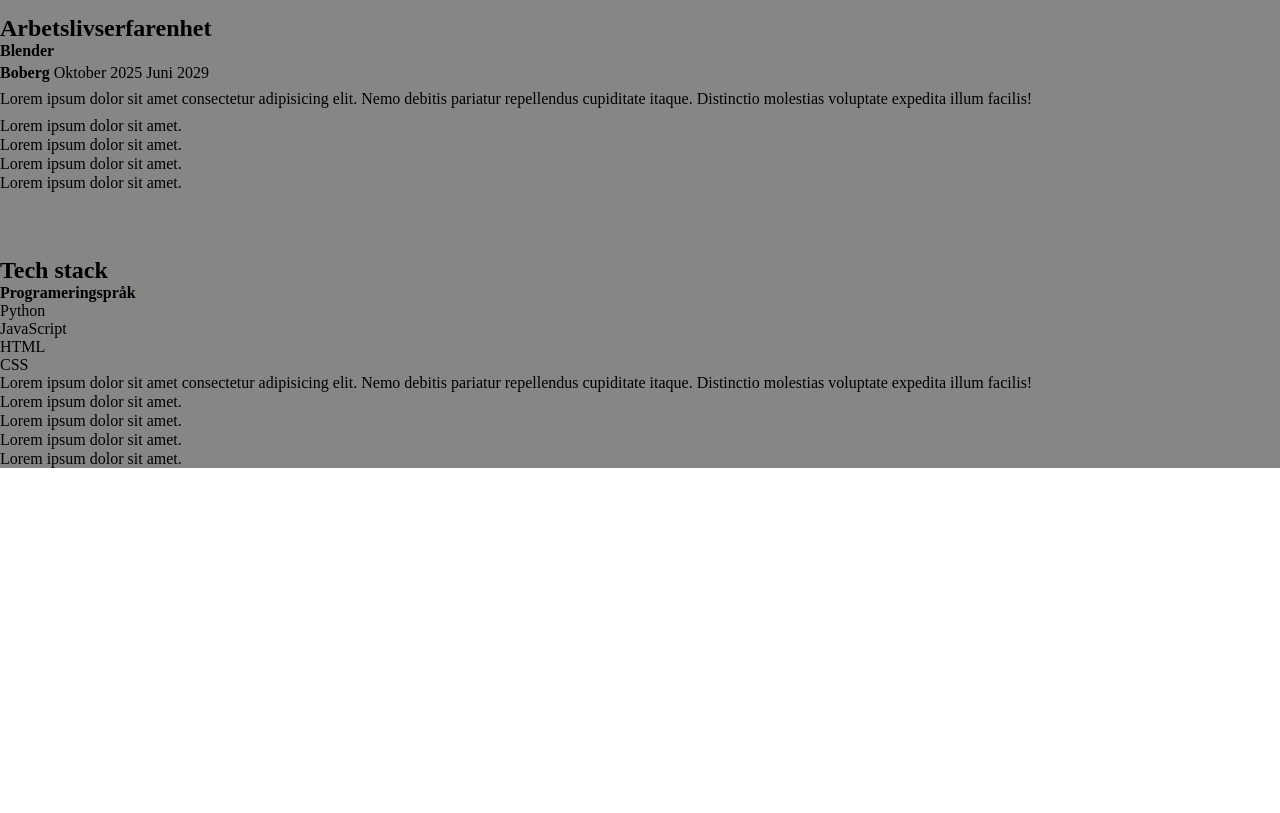
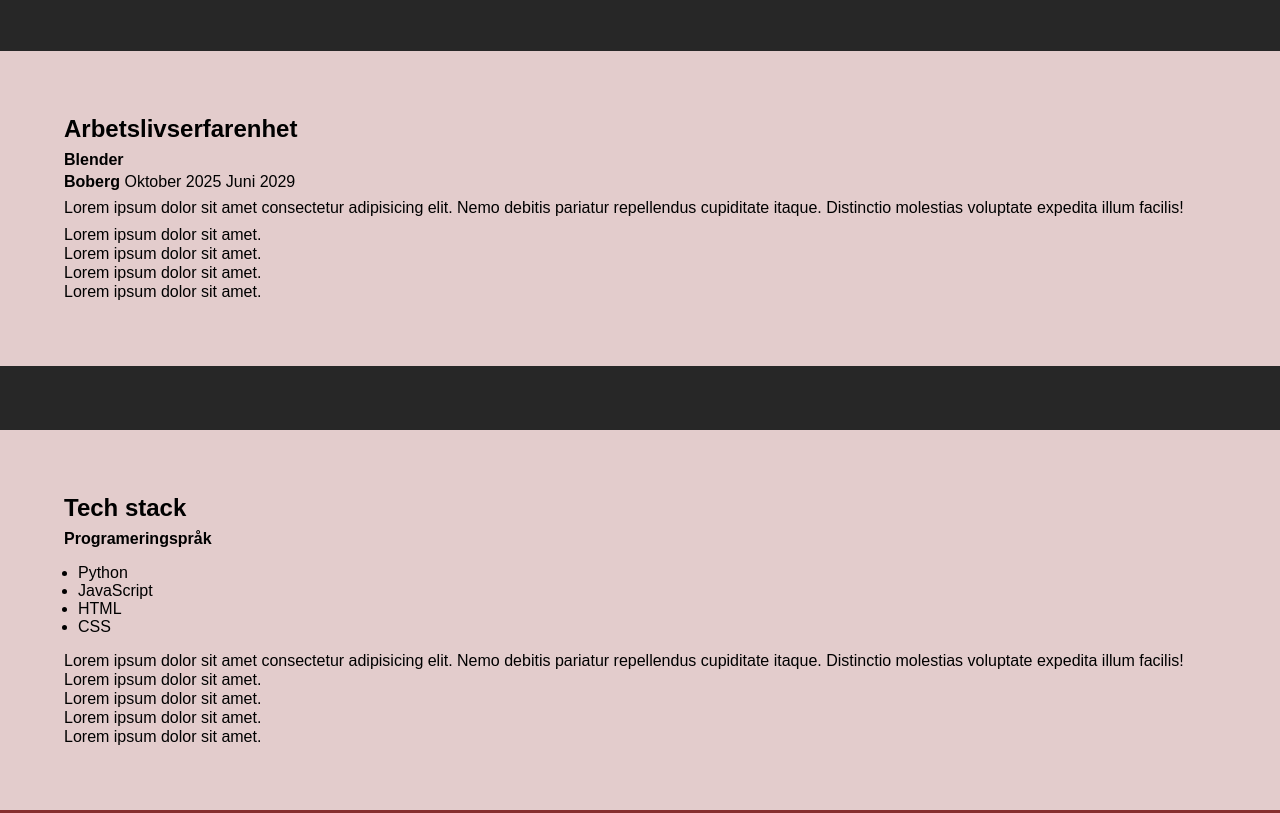
Before and after one commit to Nilsschaur/webbutveckling-1, a plain HTML site: page CV/index.html in a window 1280 px wide. Shown: the part 660-1473 px from the top of the page. Before the commit the page ends 1146 px from the top, so only its background shows below. Drawn offline with Linux system fonts and the light colour scheme.

Commit message:
[Add] CSS finished

```diff
--- a/CV/index.html
+++ b/CV/index.html
@@ -5,91 +5,8 @@
     <meta name="viewport" content="width=device-width, initial-scale=1.0">
     <title>CV</title>
 
+    <link rel="stylesheet" href="./style.css"/>
 
-    <style>
-        * {
-            padding: 0;
-            margin: 0
-        }
-
-        .nav-header {
-            background-color:rgb(135, 47, 47);
-            padding: 16px;
-        }
-
-        .nav-ul {
-            list-style: none;
-            display: flex;
-            gap: 32px;
-            justify-content: space-evenly;
-            max-width: 700px;
-            margin: auto
-        }
-
-        a {
-            text-decoration: none;
-            color: #fff;
-            font-family: arial, helvetica, sans-serif;
-        }
-        a:hover{
-            transition: all 0.5s ease-in-out;
-            text-decoration: none;
-            color: #f7f7f7;
-            font-family: Arial, Helvetica, sans-serif;
-        }
-        a:hover {
-            transition: all 0.2s ease-in-out;
-            color: #000;
-            text-decoration: underline;
-        }
-        main{
-            background-color: rgb(136, 133, 133);
-            display:flex;
-            flex-direction: column;
-            gap: 4rem;
-        }
-
-        .about-me {
-            font-family: Arial, Helvetica, sans-serif;
-            display: flex;
-            flex-direction: column;
-            gap: 8px;
-            background-color: #e3cccc;
-            padding: 4rem;
-        }
-
-        .education {
-            font-family: Arial, Helvetica, sans-serif;
-            display: flex;
-            flex-direction: column;
-            gap: 8px;
-            background-color: #e3cccc;
-            padding: 4rem;
-        }
-
-        article {
-            display: flex;
-            flex-direction: column;
-            gap: 8px;
-        }
-
-        .article-header {
-            display: flex;
-            flex-direction: column;
-            gap: 4px;
-        }
-
-        ol {
-            list-style: none;
-            line-height: 1.2rem;
-        }
-
-        .p-header {
-
-        }
-
-
-    </style>
 </head>
 <body>
     <header class="nav-header">
@@ -136,7 +53,7 @@
             </article>
         </section>
 
-        <section>
+        <section class="work" id="work">
             <h2>Arbetslivserfarenhet</h2>
 
             <article>
@@ -161,12 +78,13 @@
 
             </article>
         </section>
-        <section>
+
+        <section class="tech-stack" id="tech-stack">
             <h2>Tech stack</h2>
+
             <div>
-
                  <h4>Programeringspråk</h4>
-                 <ul>
+                 <ul class="tech-stack-ul">
                     <li>Python</li>
                     <li>JavaScript</li>
                     <li>HTML</li>
--- /dev/null
+++ b/CV/style.css
@@ -0,0 +1,112 @@
+* {
+            padding: 0;
+            margin: 0
+        }
+
+        .nav-header {
+            background-color:rgb(135, 47, 47);
+            padding: 16px;
+        }
+
+        .nav-ul {
+            list-style: none;
+            display: flex;
+            gap: 32px;
+            justify-content: space-evenly;
+            max-width: 700px;
+            margin: auto
+        }
+
+        a {
+            text-decoration: none;
+            color: #fff;
+            font-family: arial, helvetica, sans-serif;
+        }
+        a:hover{
+            transition: all 0.5s ease-in-out;
+            text-decoration: none;
+            color: #f7f7f7;
+            font-family: Arial, Helvetica, sans-serif;
+        }
+        a:hover {
+            transition: all 0.2s ease-in-out;
+            color: #000;
+            text-decoration: underline;
+        }
+        main{
+            background-color: rgb(39, 39, 39);
+            display:flex;
+            flex-direction: column;
+            gap: 4rem;
+        }
+
+        .about-me {
+            font-family: Arial, Helvetica, sans-serif;
+            display: flex;
+            flex-direction: column;
+            gap: 8px;
+            background-color: #e3cccc;
+            padding: 4rem;
+        }
+
+        .education {
+            font-family: Arial, Helvetica, sans-serif;
+            display: flex;
+            flex-direction: column;
+            gap: 8px;
+            background-color: #e3cccc;
+            padding: 4rem;
+        }
+
+        article {
+            display: flex;
+            flex-direction: column;
+            gap: 8px;
+        }
+
+        .article-header {
+            display: flex;
+            flex-direction: column;
+            gap: 4px;
+        }
+
+        ol {
+            list-style: none;
+            line-height: 1.2rem;
+        }
+
+        .p-header {
+            display: flex;
+            flex-direction: column;
+        }
+
+        .work {
+            font-family: Arial, Helvetica, sans-serif;
+            display: flex;
+            flex-direction: column;
+            gap: 8px;
+            background-color: #e3cccc;
+            padding: 4rem;
+        }
+
+        .tech-stack {
+            font-family: Arial, Helvetica, sans-serif;
+            display: flex;
+            flex-direction: column;
+            gap: 8px;
+            background-color: #e3cccc;
+            padding: 4rem;
+        }
+
+        .tech-stack-ul{
+            padding: 16px 14px;
+        }
+
+        footer {
+            background-color: rgb(135, 47, 47);
+            padding: 64px;
+            display: flex;
+            flex-direction: column;
+            gap: 16px;
+            align-items: center;
+        }
```
